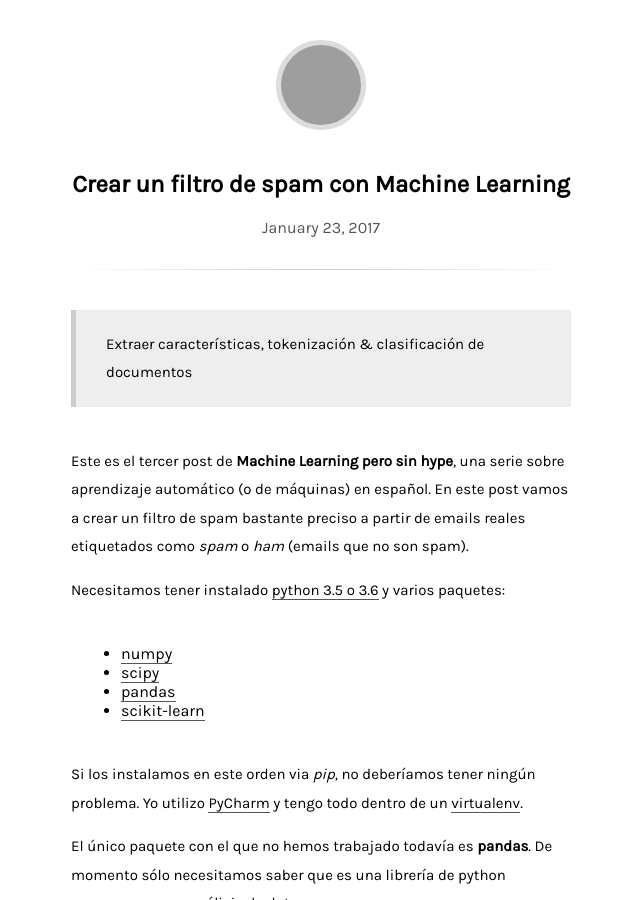
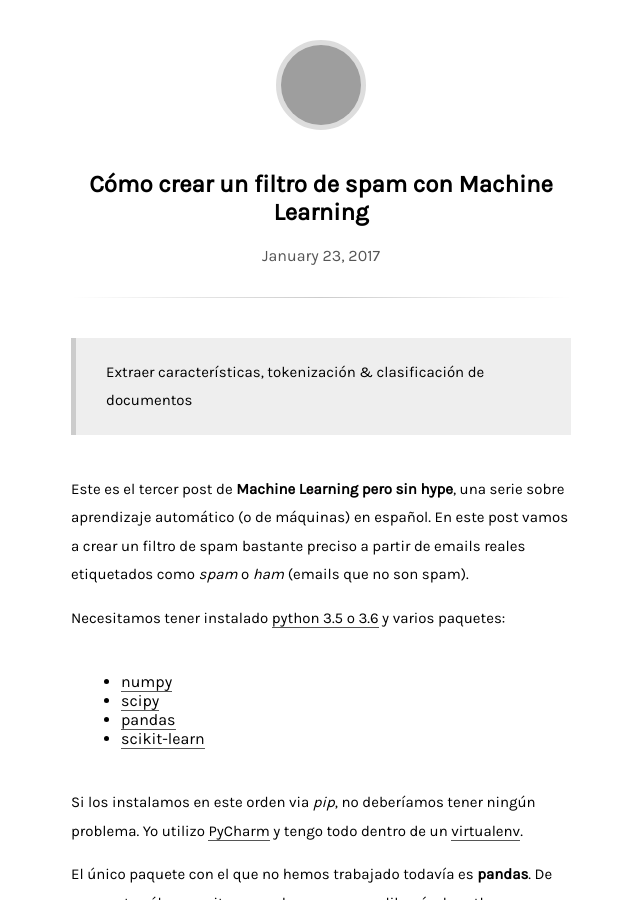
Before and after one commit to stanete/stanete.github.io, a Jekyll site: the page built from _posts/2017-01-23-filtro-spam-machine-learning.md, in a window 1280 px wide and 900 px high, cut to the strip 0-900 px from the top of the window. Shown: the whole strip, without its empty margins (319-959 px from the left). Built offline with Jekyll 4.4.1, drawn with Linux system fonts in a browser that asks for light colours; comment, search, counter and statistics services are not loaded; some of the changed text lies outside the part shown; grey boxes are pictures that could not be loaded.

```diff
--- a/_posts/2017-01-23-filtro-spam-machine-learning.md
+++ b/_posts/2017-01-23-filtro-spam-machine-learning.md
@@ -1,5 +1,5 @@
 ---
-title: Crear un filtro de spam con Machine Learning
+title: Cómo crear un filtro de spam con Machine Learning
 updated: 2017-01-23 08:45
 comments: true
 mailchimp: true
```
Also changed, not shown: other parts of _posts/2017-01-23-filtro-spam-machine-learning.md (+1 -1 lines).
